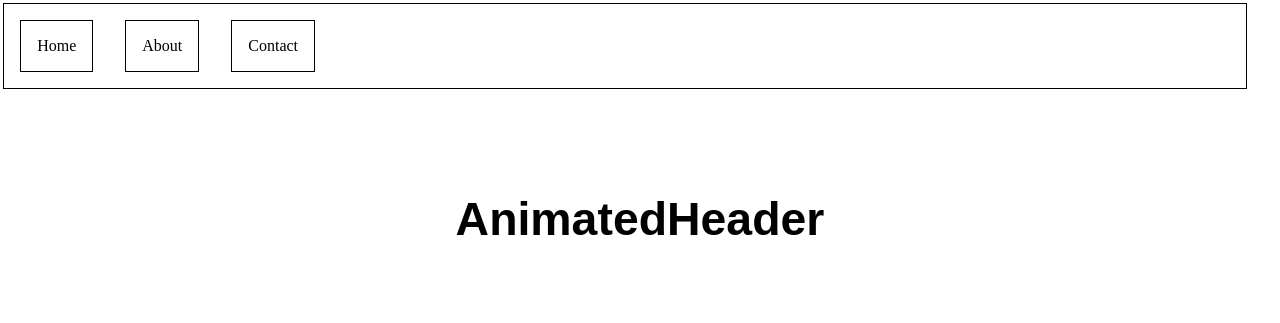
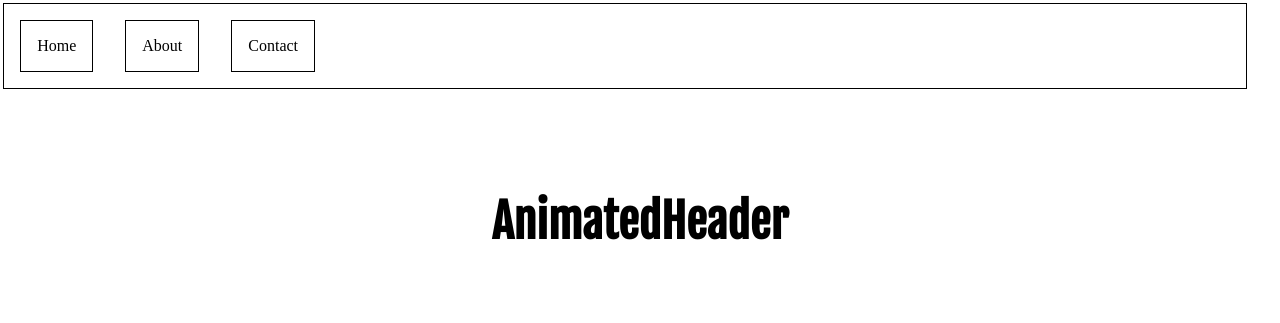
Before and after one commit to CooperHiggins/animated-site, a plain HTML site: page index.html in a window 1280 px wide. Shown: the top 323 px of the page. Drawn offline with nearby package versions, Linux system fonts and the light colour scheme; grey boxes are pictures that could not be loaded; files whose address does not match are found by name.

Commit message:
added link to google fonts and added font-family property and value to h1 element

```diff
--- a/index.html
+++ b/index.html
@@ -6,6 +6,7 @@
     <meta http-equiv="X-UA-Compatible" content="ie=edge">
     <title>Animated Site</title>
     <!-- <link rel="stylesheet" href="https://tadadevelopment.com/tada-light.css"> -->
+    <link href="https://fonts.googleapis.com/css?family=Fjalla+One&display=swap" rel="stylesheet">
     <link rel="stylesheet" href="./dist/css/main.css">
     <link rel="stylesheet" href="./dist/css/animate.css">
 </head>
--- a/main.scss
+++ b/main.scss
@@ -98,7 +98,7 @@ body {
     justify-content: center;
 }
 h1#animated-header {
-    font-family: sans-serif;
+    font-family: 'Fjalla One', sans-serif;
 }
 span {
     opacity: 0;
```
Also changed, not shown: dist/css/main.css, 1 other file.
